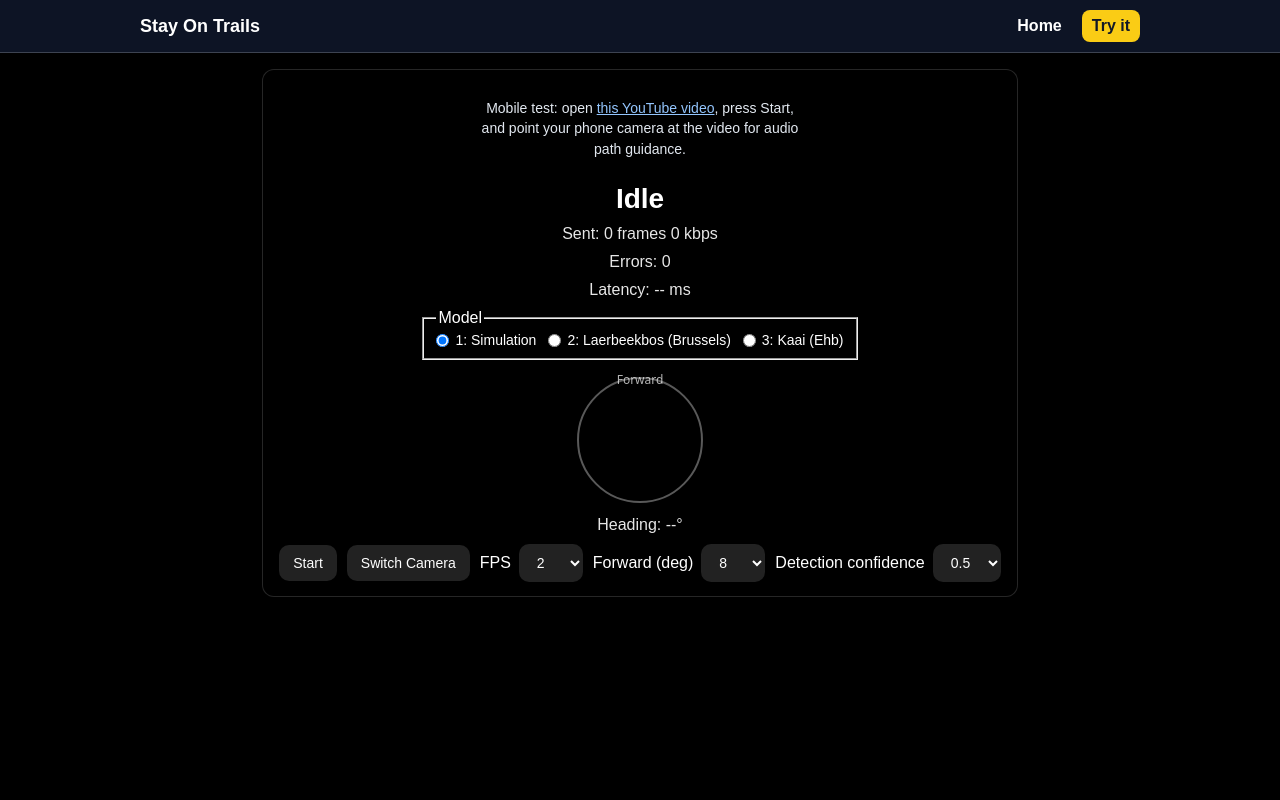
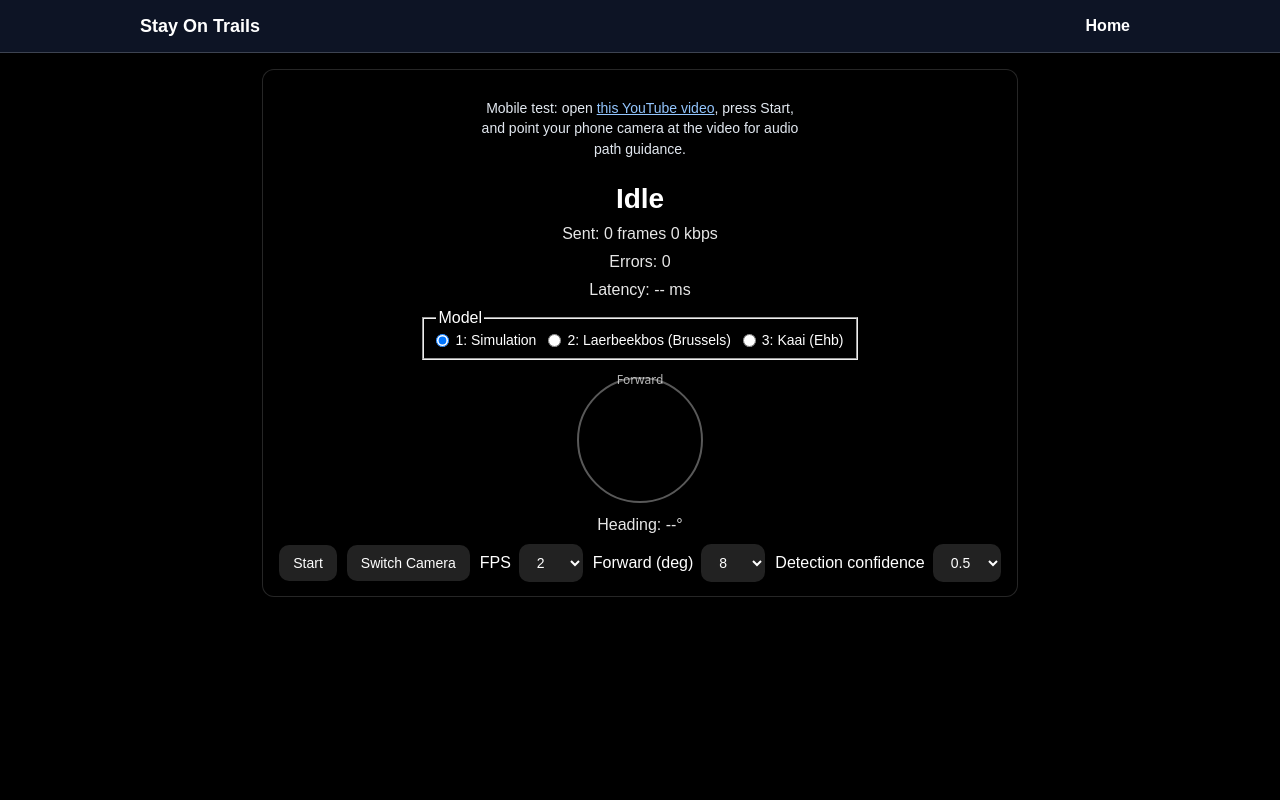
Before and after one commit to mdequanter/jetsonOrin, a Flask app: template templates/stayontrails.html in a window 1280 px wide. Run offline with Flask 3, Linux system fonts and the light colour scheme; the template is opened without the code that fills it, so the values that code supplies are empty; some libraries are stand-ins or nearby versions.

Commit message:
Update stayontrails.html

```diff
--- a/templates/stayontrails.html
+++ b/templates/stayontrails.html
@@ -45,7 +45,6 @@
     <nav aria-label="Main menu">
       <ul class="menu">
         <li><a href="/">Home</a></li>
-        <li><a class="cta" href="/stayontrails" aria-current="page">Try it</a></li>
       </ul>
     </nav>
   </div>
```
